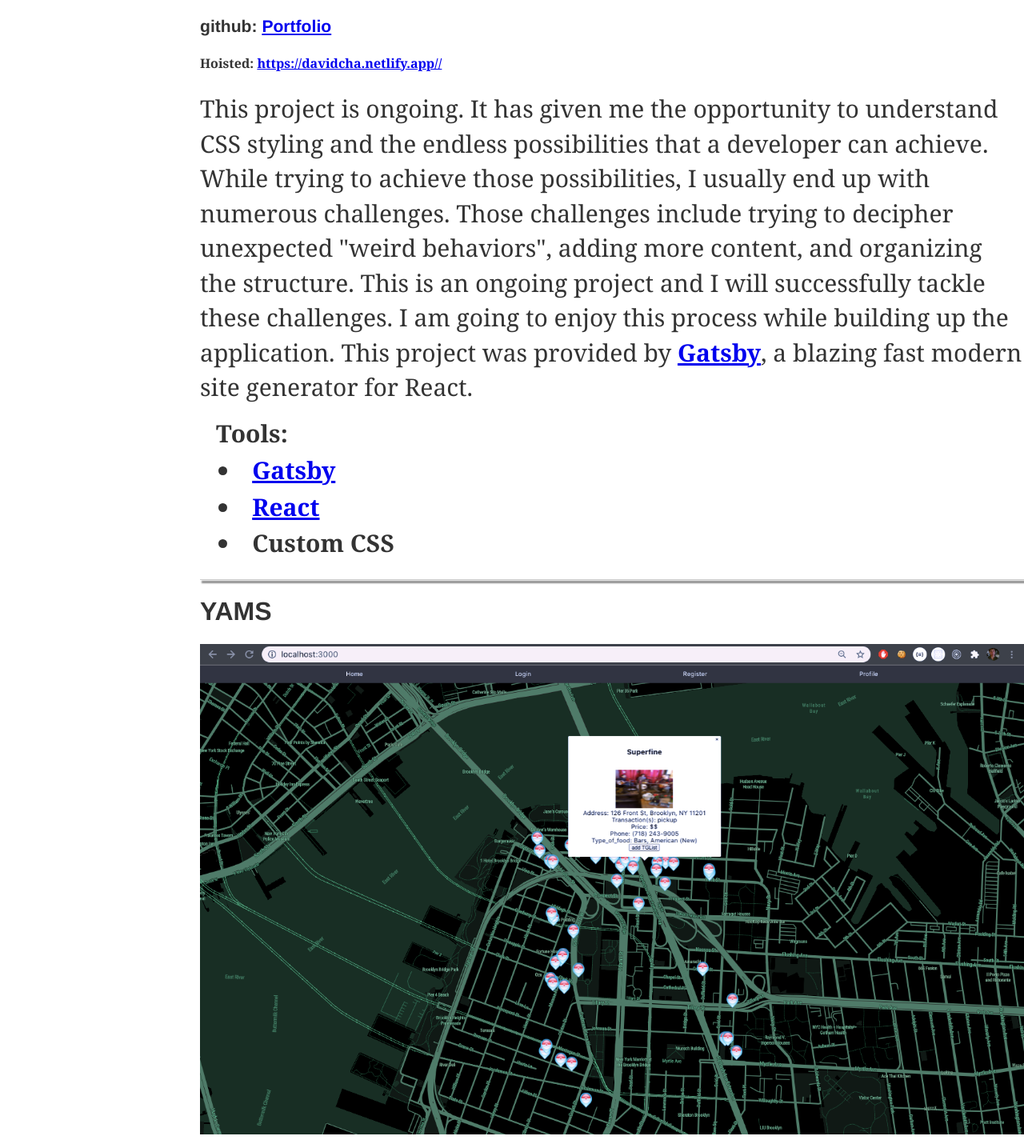
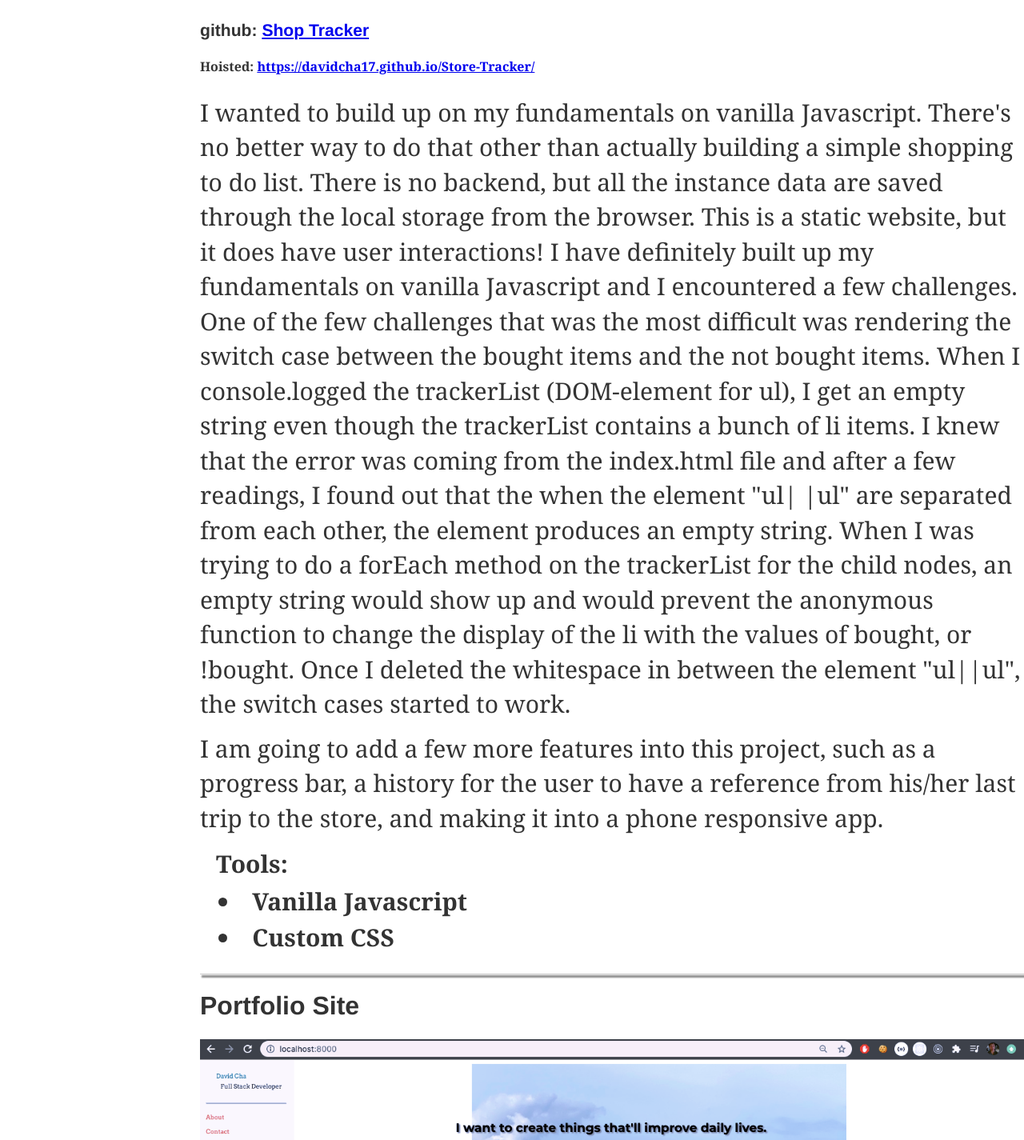
Before and after one commit to davidcha17/portfolio, a Gatsby site: page /projects in a window 1280 px wide. Shown: the part 680-2105 px from the top of the page at 80% size. Built offline with nearby package versions, Linux system fonts and the light colour scheme; Gatsby itself is replaced by a stand-in of ours.

Commit message:
updating resume and projects

```diff
--- a/src/pages/projects.js
+++ b/src/pages/projects.js
@@ -6,12 +6,46 @@
 import YAMS from '../../static/YAMS.png'
 import Station from '../../static/Station.png'
 import Portfolio from '../../static/Portfolio.png'
+import Tracker from '../../static/Tracker.png'
 
 const Project = () => {
   return (
     <Layout>
+        <h1>Shop Tracker</h1>
+        <img className={style.projectImage} src={Tracker} alt="screen shot of Tracker List" />
+        <h3 className={style.projectLink} ><strong>github: <a href="https://github.com/davidcha17/Store-Tracker" target="_blank" rel="noreferrer">Shop Tracker</a></strong></h3>
+        <p><strong>Hoisted: <a href="https://davidcha17.github.io/Store-Tracker/" target="_blank" rel="noreferrer">https://davidcha17.github.io/Store-Tracker/</a></strong></p>
+
+        <div className={style.description} >
+
+          <p>I wanted to build up on my fundamentals on vanilla Javascript. There's no better way to do that other than actually building a
+          simple shopping to do list. There is no backend, but all the instance data are saved through the local storage from the browser. This is
+          a static website, but it does have user interactions! I have definitely built up my fundamentals on vanilla Javascript and I encountered
+          a few challenges. One of the few challenges that was the most difficult was rendering the switch case between the bought items and the
+          not bought items. When I console.logged the trackerList (DOM-element for ul), I get an empty string even though the trackerList contains
+          a bunch of li items. I knew that the error was coming from the index.html file and after a few readings, I found out that the when the
+          element "ul|     |ul" are separated from each other, the element produces an empty string. When I was trying to do a forEach method on the
+          trackerList for the child nodes, an empty string would show up and would prevent the anonymous function to change the display of the li with
+          the values of bought, or !bought. Once I deleted the whitespace in between the element "ul||ul", the switch cases started to work.
+          </p>
+          <p>I am going to add a few more features into this project, such as a progress bar, a history for the user to have a reference from his/her
+          last trip to the store, and making it into a phone responsive app.</p>
+
+        </div>
+        <div className={style.tools}>
+
+          <p><strong>Tools:</strong></p>
+          <ul>
+            <li><strong>Vanilla Javascript</strong></li>
+            <li><strong>Custom CSS</strong></li>
+          </ul>
+
+        </div>
+
+        <hr className={style.line} />
+
         <h1>Portfolio Site</h1>
-        <img className={style.projectImage} src={Portfolio} alt="scrren shot of portfolio" />
+        <img className={style.projectImage} src={Portfolio} alt="screen shot of portfolio" />
         <h3 className={style.projectLink} ><strong>github: <a href="https://github.com/davidcha17/portfolio" target="_blank" rel="noreferrer">Portfolio</a></strong></h3>
         <p><strong>Hoisted: <a href="https://davidcha.netlify.app/" target="_blank" rel="noreferrer">https://davidcha.netlify.app//</a></strong></p>
 
--- a/src/pages/resume.js
+++ b/src/pages/resume.js
@@ -1,5 +1,5 @@
 import React from "react"
-import ResumePDF from '../images/david_cha_resume.pdf'
+import ResumePDF from '../images/updated_resume.pdf'
 
 import Layout from '../components/layout'
 
```
Also changed, not shown: static/Tracker.png (added), 1 other file.
